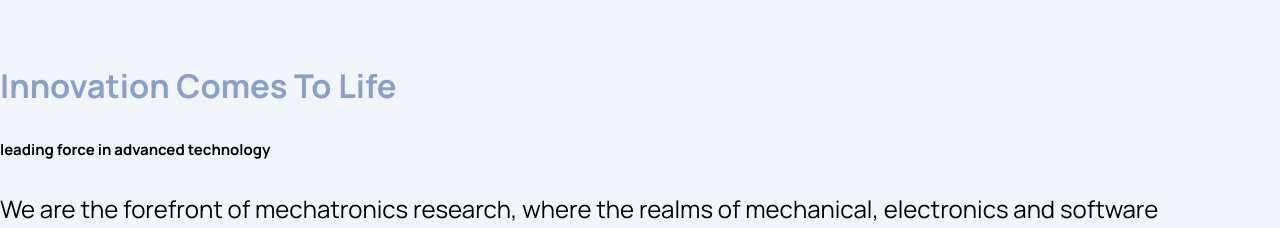
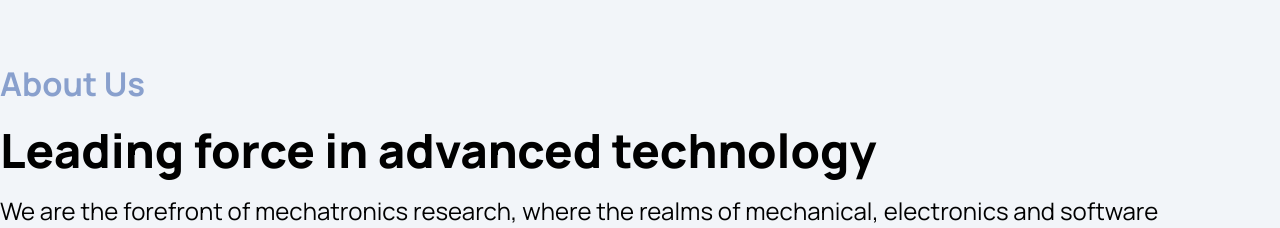
Before and after one commit to Futuristic-Dev/Juno_project, a React (Create React App) app: page / in a window 1280 px wide. Shown: the part 1755-1983 px from the top of the page. Built offline with nearby package versions, Linux system fonts and the light colour scheme.

Commit message:
Added:The header sections styles

```diff
--- a/src/components/HeaderSecondary.js
+++ b/src/components/HeaderSecondary.js
@@ -1,13 +1,13 @@
-import React from 'react'
+import React from "react";
 
-const HeaderSecondary = () => {
+const HeaderSecondary = (props) => {
+  const { heading } = props;
+  // console.log(heading);
   return (
     <>
-        <h3 className='banner-con--heading-secondary'>
-            innovation comes to life
-        </h3>
+      <h3 className="banner-con--heading-secondary">{heading}</h3>
     </>
-  )
-}
+  );
+};
 
-export default HeaderSecondary
+export default HeaderSecondary;
--- a/src/components/HeaderTertiary.js
+++ b/src/components/HeaderTertiary.js
@@ -1,13 +1,20 @@
-import React from 'react'
+import React from "react";
 
-function HeaderTertiary() {
+function HeaderTertiary(props) {
+  const { heading } = props;
   return (
     <>
-        <h2>
-            leading force in advanced technology
-        </h2>
+      <h2 className="heading-tertiary"
+        style={{
+          fontSize:'2.95rem',
+          fontWeight:'800',
+          margin:'0rem',
+          lineHeight:'3.5rem',
+          paddingRight:'8rem',
+        }}
+      >{heading}</h2>
     </>
-  )
+  );
 }
 
-export default HeaderTertiary
+export default HeaderTertiary;
```
